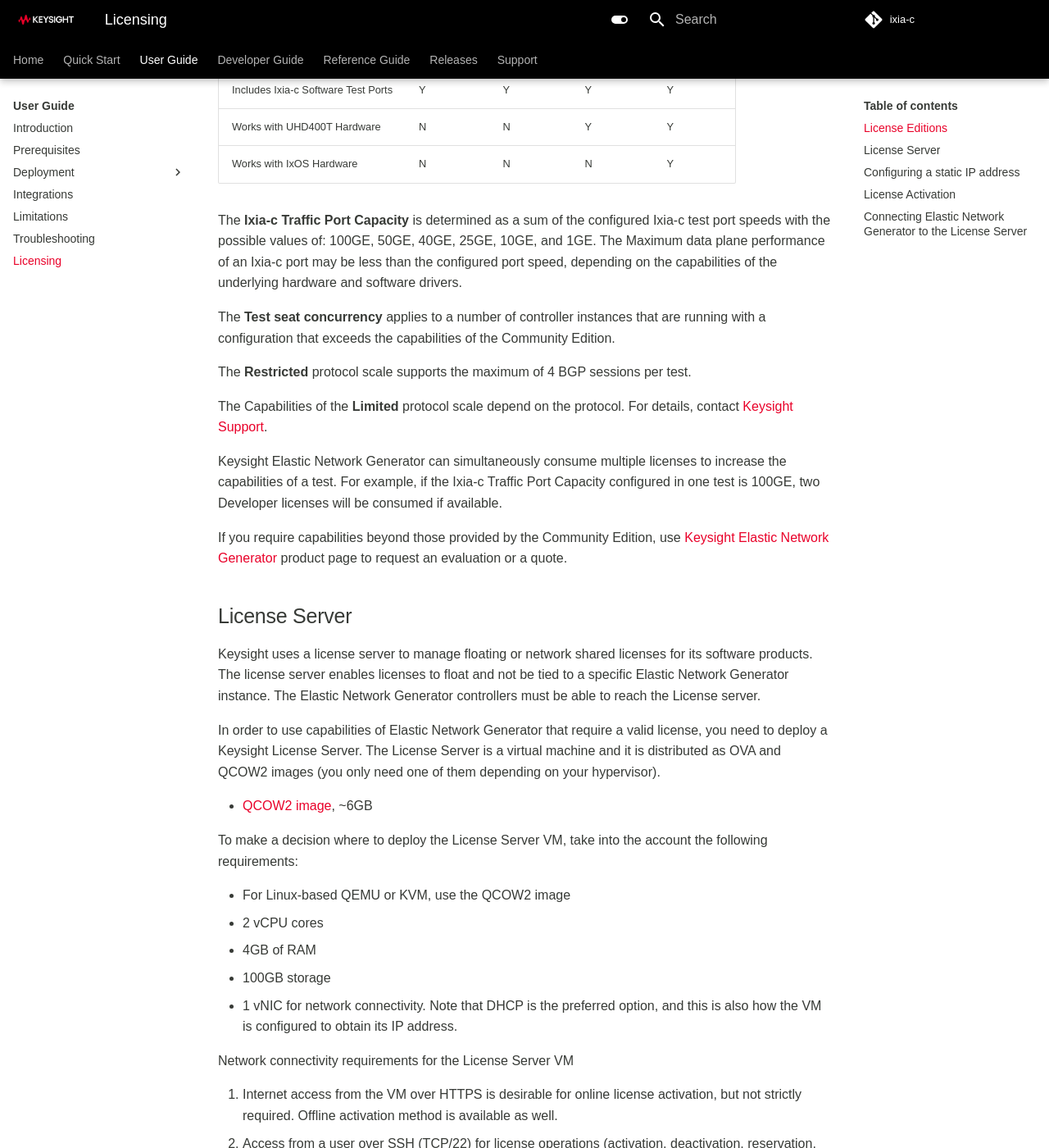
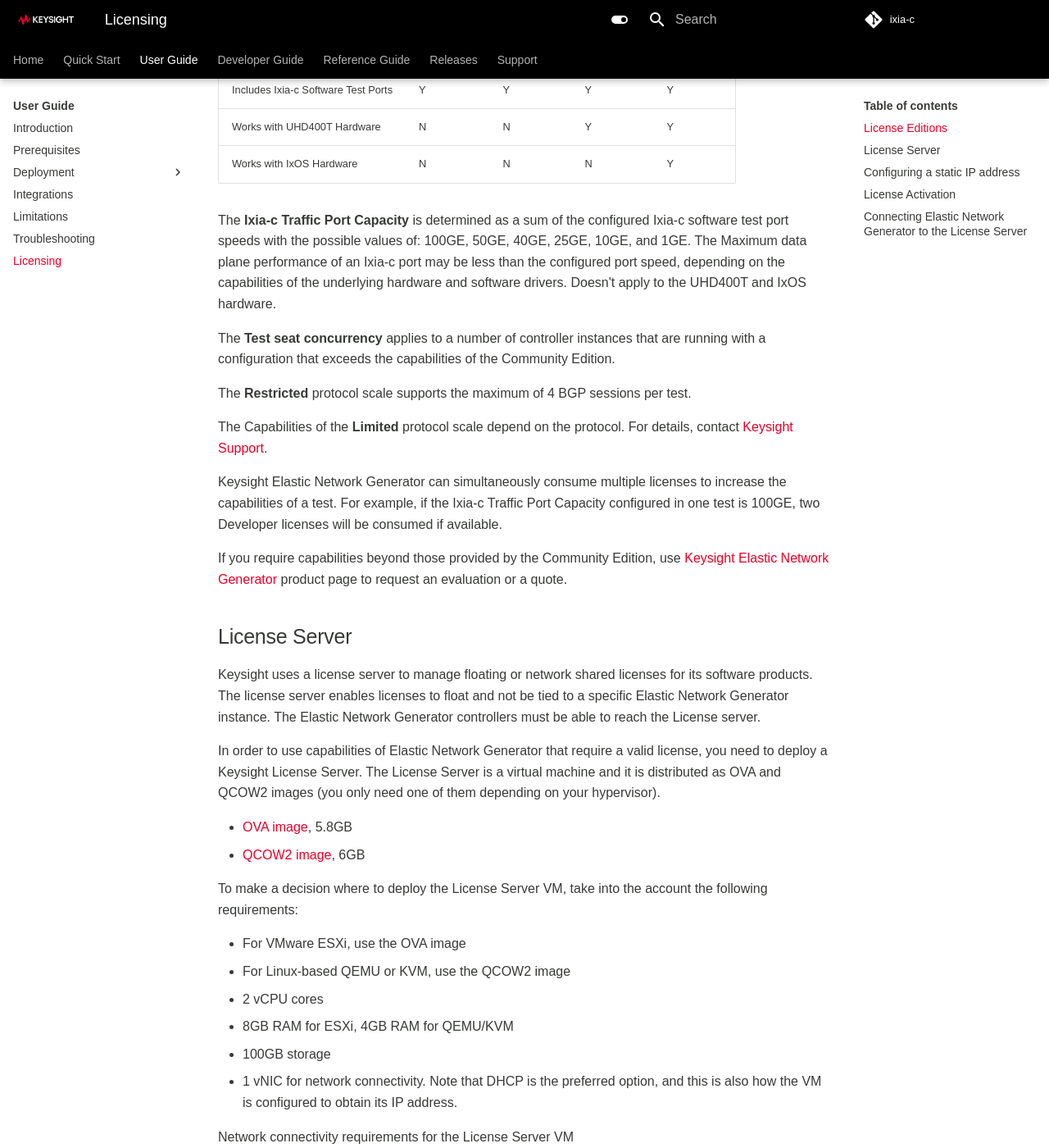
Before and after one commit to open-traffic-generator/ixia-c, an MkDocs documentation site: the page built from docs/licensing.md, in a window 1280 px wide and 1400 px high, scrolled down 461 px. Shown: the whole window at 82% size. Built offline with MkDocs 1.6.1 and Material for MkDocs 9.7.7, drawn with Linux system fonts in a browser that asks for light colours; some web fonts are replaced; comment, search, counter and statistics services are not loaded.

Commit message:
sync licensing.md with otg-examples

```diff
--- a/docs/licensing.md
+++ b/docs/licensing.md
@@ -6,15 +6,15 @@
 
   | Capability                          | Community            | Developer            | Team                           | System                              |
   |-------------------------------------|----------------------|----------------------|--------------------------------|-------------------------------------|
-  | Ixia-c Traffic Port Capacity       |  4 x 1/10GE          |  50GE                |  400GE                         | 800GE                               |
-  | Test Concurrency                  |  1 Seat              |  1 Seat              |  8 Seats                       | 16 Seats                            |
-  | Protocol Scale                  |  Restricted          |  Limited             |  Limited                       | Unlimited                           |
+  | Ixia-c Traffic Port Capacity        |  4 x 1/10GE          |  50GE                |  400GE                         | 800GE                               |
+  | Test Concurrency                    |  1 Seat              |  1 Seat              |  8 Seats                       | 16 Seats                            |
+  | Protocol Scale                      |  Restricted          |  Limited             |  Limited                       | Unlimited                           |
   | Requires a valid license            |  N                   |  Y                   |  Y                             | Y                                   |
   | Includes Ixia-c Software Test Ports |  Y                   |  Y                   |  Y                             | Y                                   |
   | Works with UHD400T Hardware         |  N                   |  N                   |  Y                             | Y                                   |
   | Works with IxOS Hardware            |  N                   |  N                   |  N                             | Y                                   |
 
- The **Ixia-c Traffic Port Capacity** is determined as a sum of the configured Ixia-c test port speeds with the possible values of: 100GE, 50GE, 40GE, 25GE, 10GE, and 1GE. The Maximum data plane performance of an Ixia-c port may be less than the configured port speed, depending on the capabilities of the underlying hardware and software drivers.
+ The **Ixia-c Traffic Port Capacity** is determined as a sum of the configured Ixia-c software test port speeds with the possible values of: 100GE, 50GE, 40GE, 25GE, 10GE, and 1GE. The Maximum data plane performance of an Ixia-c port may be less than the configured port speed, depending on the capabilities of the underlying hardware and software drivers. Doesn't apply to the UHD400T and IxOS hardware.
 
  The **Test seat concurrency** applies to a number of controller instances that are running with a configuration that exceeds the capabilities of the Community Edition.
 
@@ -32,13 +32,15 @@
 
 In order to use capabilities of Elastic Network Generator that require a valid license, you need to deploy a Keysight License Server. The License Server is a virtual machine and it is distributed as OVA and QCOW2 images (you only need one of them depending on your hypervisor).
 
-* [QCOW2 image](https://storage.googleapis.com/kt-nas-images-cloud-ist/slum-4.2.0-208.2.qcow2), ~6GB
+* [OVA image](https://storage.googleapis.com/kt-nas-images-cloud-ist/slum-4.2.0-208.ova), 5.8GB
+* [QCOW2 image](https://storage.googleapis.com/kt-nas-images-cloud-ist/slum-4.2.0-208.2.qcow2), 6GB
 
 To make a decision where to deploy the License Server VM, take into the account the following requirements:
 
+* For VMware ESXi, use the OVA image
 * For Linux-based QEMU or KVM, use the QCOW2 image
 * 2 vCPU cores
-* 4GB of RAM
+* 8GB RAM for ESXi, 4GB RAM for QEMU/KVM
 * 100GB storage
 * 1 vNIC for network connectivity. Note that DHCP is the preferred option, and this is also how the VM is configured to obtain its IP address.
 
```
